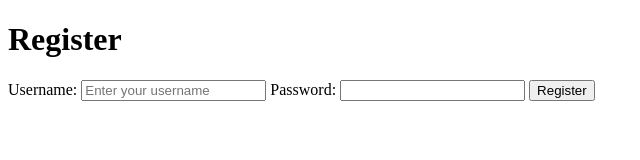
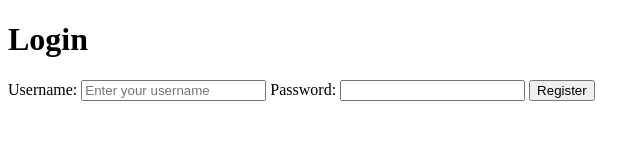
Before and after one commit to ericsawin/ITIS_3200_FinalProject, a website: page public/dangerous-login.html in a window 1280 px wide. Shown: the full height of the page, 0-640 px from the left. Drawn offline with Linux system fonts and the light colour scheme.

Commit message:
fixed titles

```diff
--- a/public/dangerous-login.html
+++ b/public/dangerous-login.html
@@ -5,7 +5,7 @@
 </head>
 <body>
     <form action="/submit-login" method="POST">
-        <h1>Register</h1>
+        <h1>Login</h1>
 
         <label for="username">Username:</label>
         <input type="text" id="username" name="username" required placeholder="Enter your username">
```
Also changed, not shown: public/safe-login.html (+1 -1 lines).
